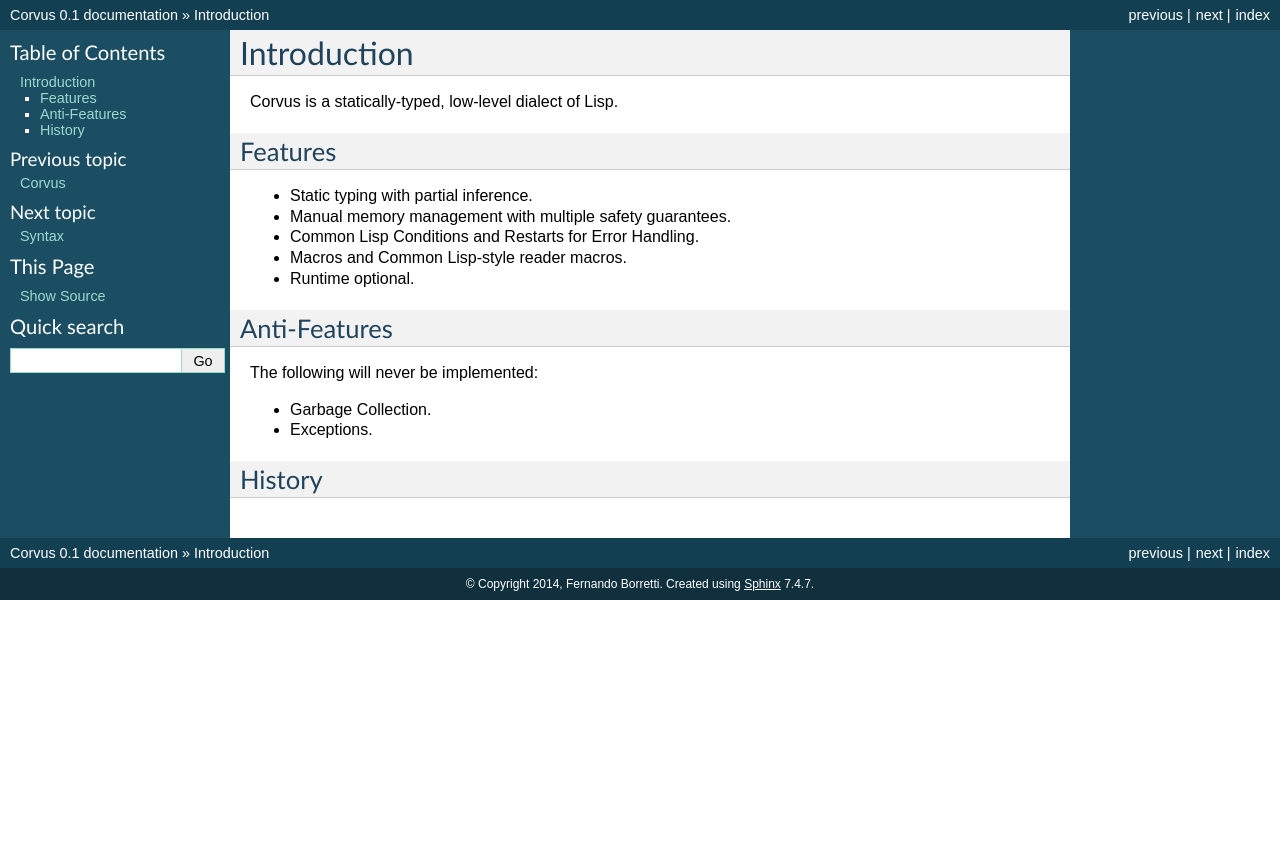
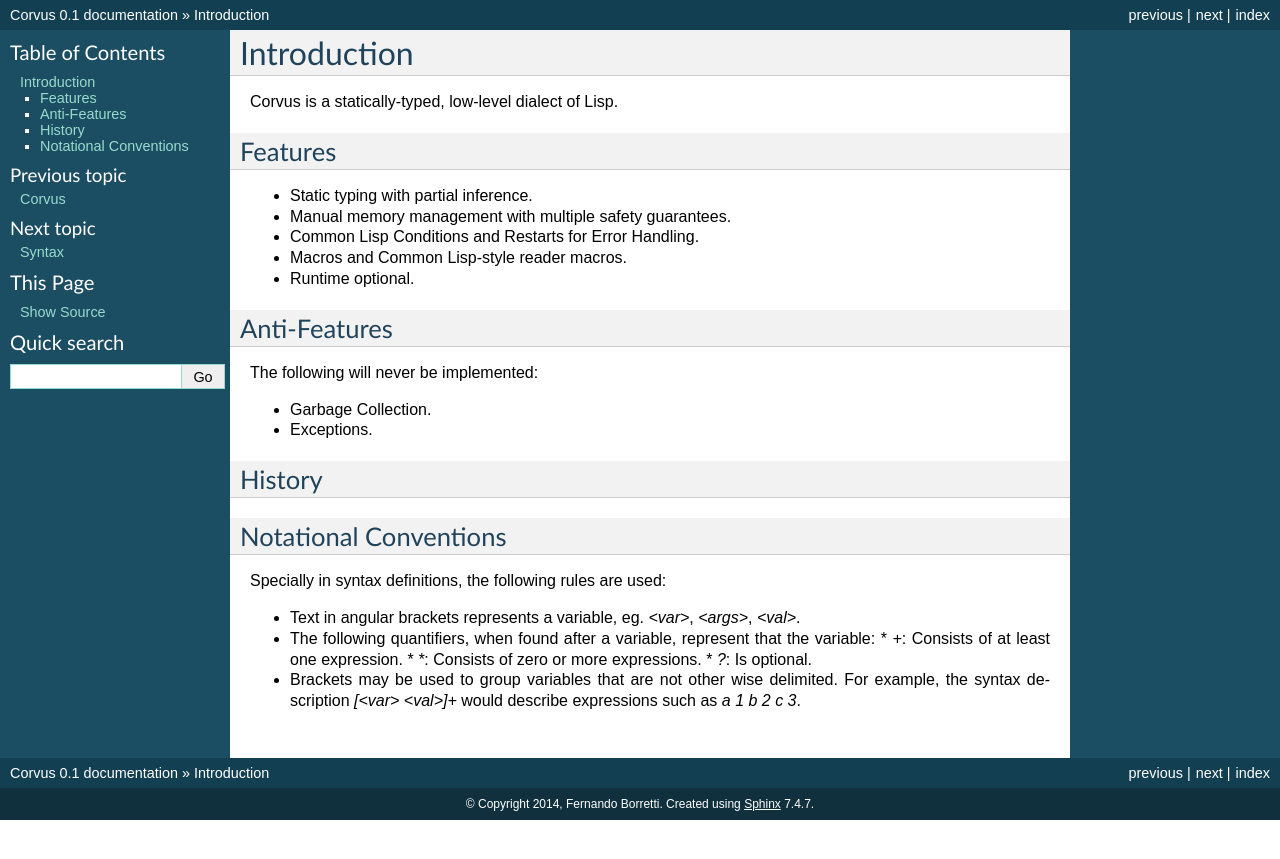
Before and after one commit to eudoxia0/corvus, a Sphinx documentation site: the page built from docs/introduction.rst, in a window 1280 px wide. Shown: the top 859 px of the page. Built offline with Sphinx 7.4.7, drawn with Linux system fonts in a browser that asks for light colours; formulas are drawn with MathJax 3.

Commit message:
Add section on notation conventions

```diff
--- a/docs/introduction.rst
+++ b/docs/introduction.rst
@@ -23,3 +23,19 @@
 
 History
 =======
+
+Notational Conventions
+======================
+
+Specially in syntax definitions, the following rules are used:
+
+* Text in angular brackets represents a variable, eg. `<var>`, `<args>`,
+  `<val>`.
+* The following quantifiers, when found after a variable, represent that the
+  variable:
+  * `+`: Consists of at least one expression.
+  * `*`: Consists of zero or more expressions.
+  * `?`: Is optional.
+* Brackets may be used to group variables that are not other wise delimited. For
+  example, the syntax description `[<var> <val>]+` would describe expressions
+  such as `a 1 b 2 c 3`.
```
